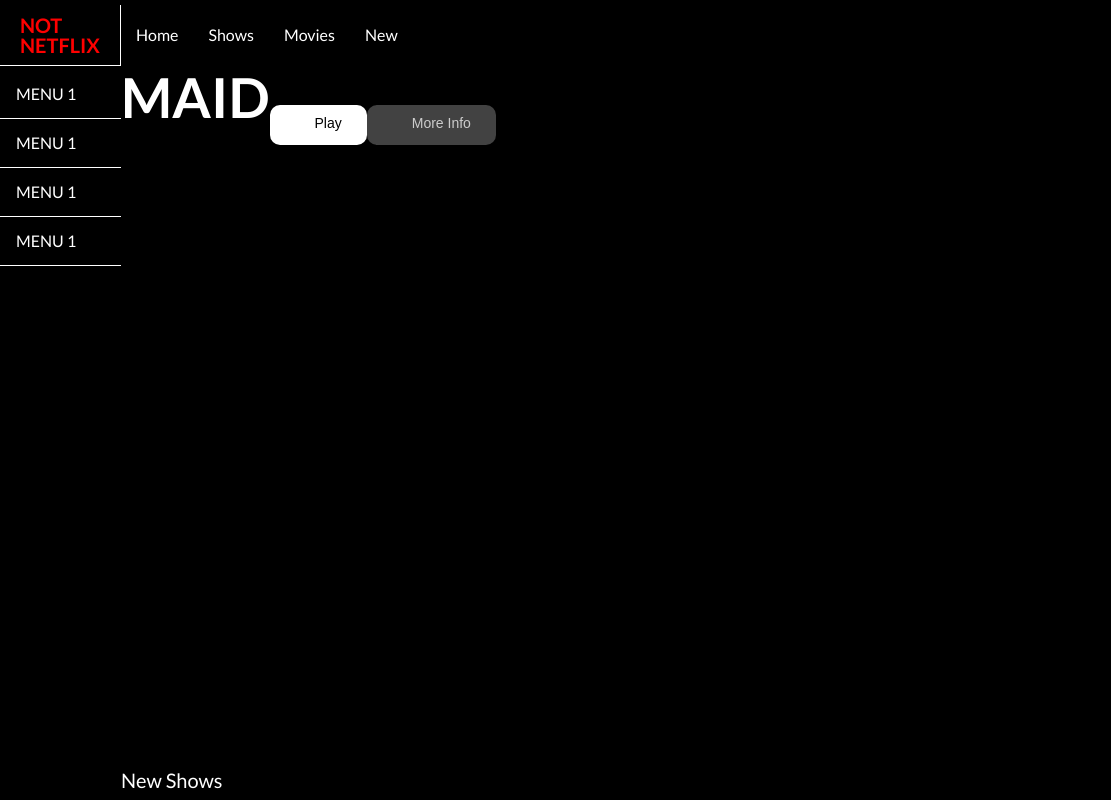
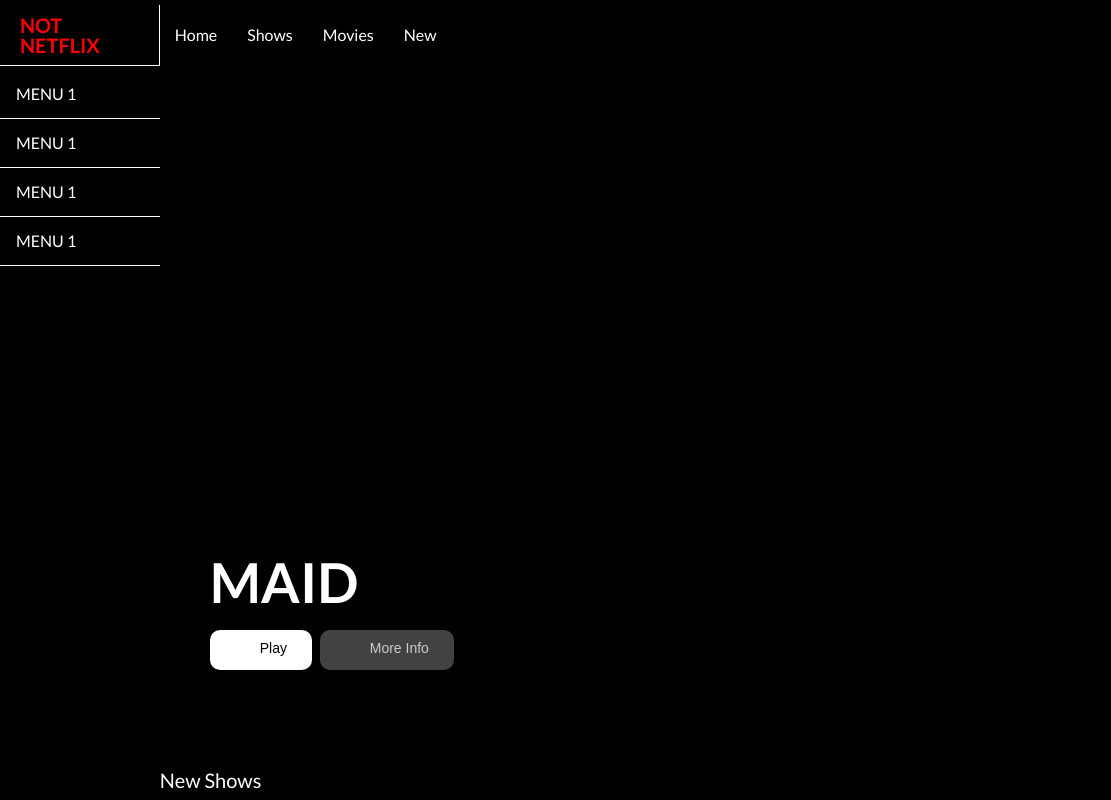
Before and after one commit to HugoQuintal01/edit, a plain HTML site: page 1-6-css-not-netflix/index.html in a window 1280 px wide. Shown: the full height of the page, 0-1111 px from the left. Drawn offline with Linux system fonts and the light colour scheme.

Commit message:
Add files via upload

```diff
--- a/1-6-css-not-netflix/styles/style.css
+++ b/1-6-css-not-netflix/styles/style.css
@@ -119,7 +119,7 @@ body{
 
 .sidebar{
     background-color: black;
-    width: 255px;
+    width: 365px;
     height: 100vh;
 }
 
@@ -130,6 +130,7 @@ body{
 
 
 .main_logo{
+    width: 100%;
     color: red ;
     font-family: lato;
     font-size: 20px;
@@ -151,6 +152,20 @@ body{
     color: white;
     text-transform: uppercase;
     border-bottom: 1px solid white;
+
+    background: linear-gradient(to right, red 50%, black 50%);
+    background-size: 200% 100%;
+    background-position: right bottom;
+    transition: all .5s ease-out;
+}
+
+.side_menu_item:hover{
+    background-position: left bottom;
+}
+
+
+.menu_item:hover{
+    font-weight: bold;
 }
 
 .logo{
@@ -207,6 +222,7 @@ body{
 
 
 .slide{
+    position: relative;
     height: 630px;
     width: auto;
     background-image: url(../assets/title_image.png);
@@ -247,8 +263,7 @@ body{
 }
 
 .slide_content{
-    display: flex;
-    flex-flow: row;
+    display: relative;
     justify-content: flex-start;
     align-items: flex-end;
 }
@@ -277,12 +292,22 @@ body{
     content:url('../assets/chevron-right.png');
     width: 20px;
     height: 20px;
+    margin-top: -5px;
+    padding-right: 5px;
+    display: flex;
+    justify-content: center;
+    align-content: center;
 }
 
 .btn_info::before{
     content:url('../assets/info.png');
     width: 20px;
     height: 20px;
+    margin-top: -5px;
+    padding-right: 5px;
+    display: flex;
+    justify-content: center;
+    align-content: center;
 }
 
 .sec_movies{
@@ -338,3 +363,28 @@ body{
     flex-wrap: nowrap;
     overflow-x: auto;
 }
+
+.film_title{
+    position: absolute;
+    top: initial;
+    bottom: 70px;
+    right: initial;
+    left: 50px;
+    width: 100%;
+}
+
+.btn_play{
+    position: absolute;
+    top: initial;
+    bottom: 30px;
+    right: initial;
+    left: 50px;
+}
+
+.btn_info{
+    position: absolute;
+    top: initial;
+    bottom: 30px;
+    right: initial;
+    left: 160px;
+}
```
